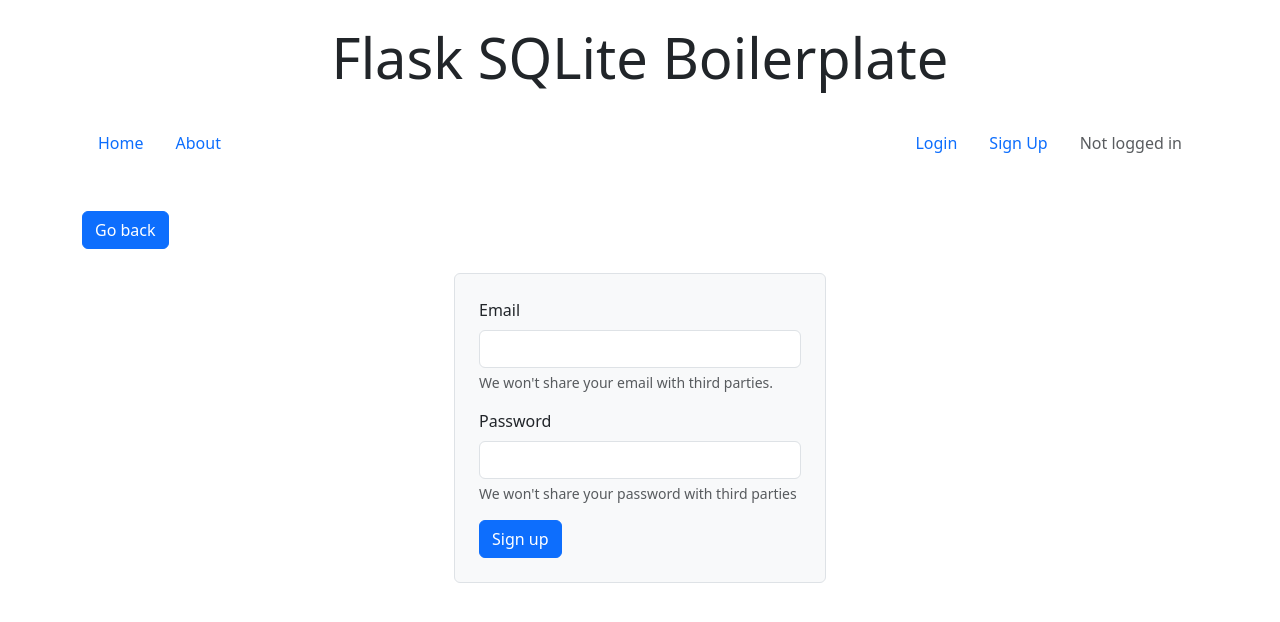
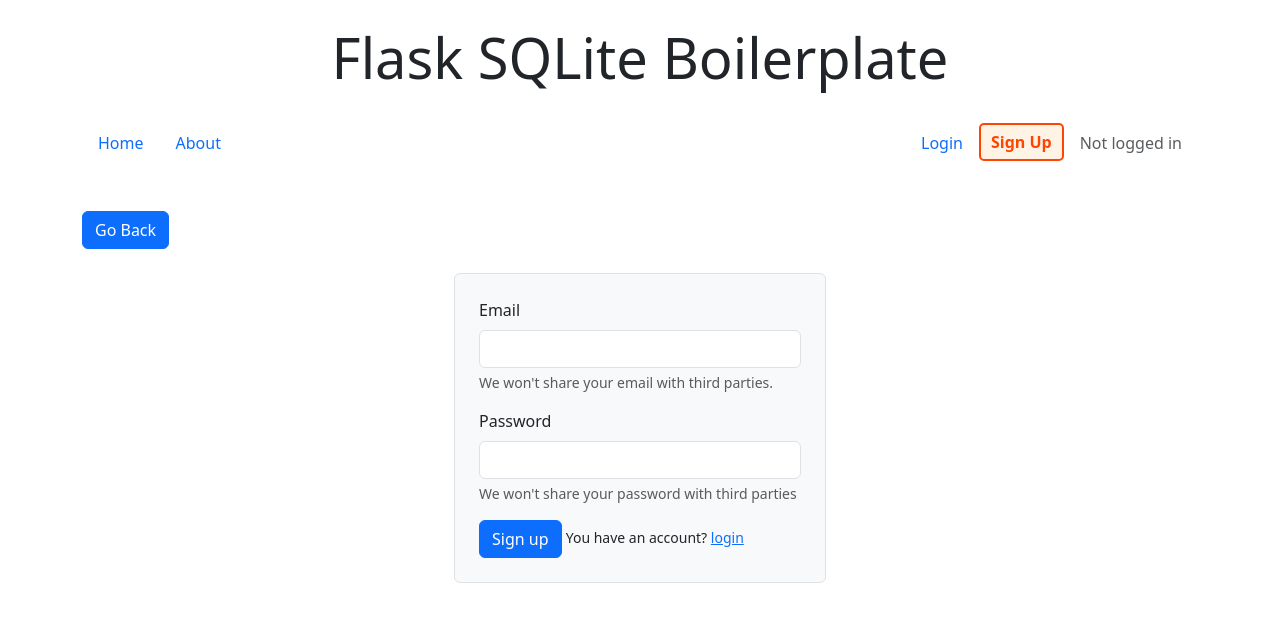
Before and after one commit to angelobattaglia/flask_sqlite_boilerplate, a Flask app: page /signup in a window 1280 px wide. Shown: the top 622 px of the page. Run offline with Flask 3, Linux system fonts and the light colour scheme.

Commit message:
Minor fixes to navigation and more

```diff
--- a/app/app.py
+++ b/app/app.py
@@ -58,7 +58,7 @@ def home():
 # Define the signup page
 @app.route('/signup')
 def signup():
-    return render_template('signup.html')
+    return render_template('signup.html', active_page="signup")
 
 @app.route('/signup', methods=['GET', 'POST'])
 def signup_function():
--- a/app/templates/login.html
+++ b/app/templates/login.html
@@ -33,7 +33,6 @@
                             <label for="passwordInput" class="form-label">Password</label>
                             <!-- The following is the input that goes under the name "password" -->
                             <input type="password" class="form-control" name="password" id="passwordInput">
-                            <div id="passwordHelp" class="form-text">We won't share your password with third parties.</div>
                         </div>
                         <button type="submit" class="btn btn-primary mt-3">login</button>
                         <small>Aren't you singed up yet? <a href="/signup">sign up</a></small>
--- a/app/templates/signup.html
+++ b/app/templates/signup.html
@@ -6,7 +6,7 @@
 <div class="container mt-5"> <!-- Adds a top margin and centers content -->
 
     <div class="d-flex justify-content-start mb-4"> <!-- Ensures button is aligned to the start and adds bottom margin -->
-        <a href="/" class="btn btn-primary">Go back</a>
+        <a href="/" class="btn btn-primary">Go Back</a>
     </div>
 
     <div class="col-4 offset-md-4 bg-light p-4 border rounded">
@@ -24,6 +24,7 @@
                 <div id="passwordHelp" class="form-text" >We won't share your password with third parties</div>
             </div>
             <button type="submit" class="btn btn-primary">Sign up</button>
+            <small>You have an account? <a href="/login">login</a></small>
         </form>
     </div>
 
```
